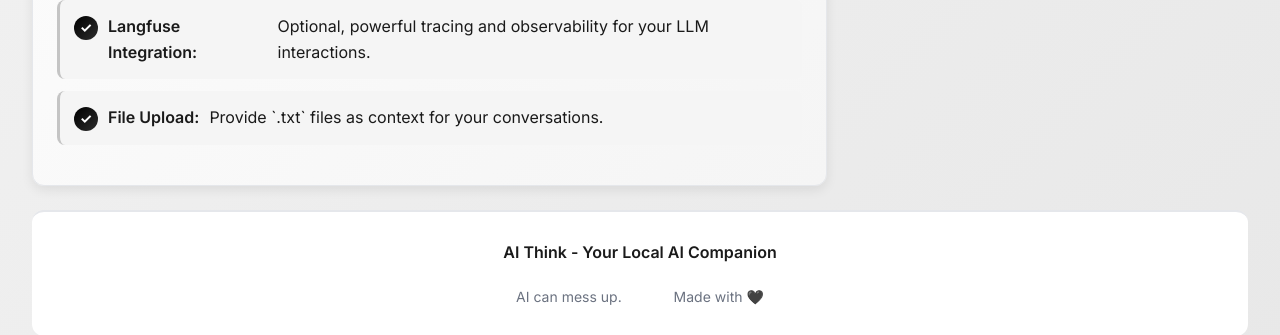
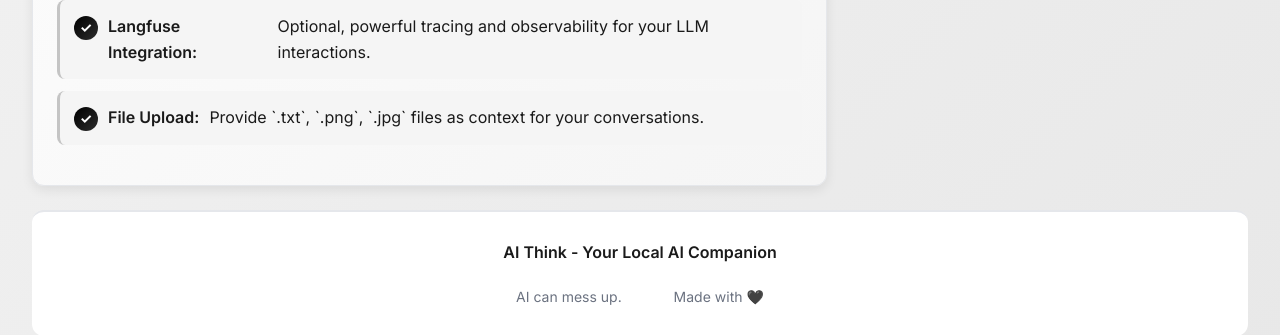
Before and after one commit to SaiSivarajuIN/ai_think, a Flask app: page /about in a window 1280 px wide. Shown: the part 1075-1410 px from the top of the page. Run offline with Flask 3, Linux system fonts and the light colour scheme.

Commit message:
v0.0.1-beta.38

```diff
--- a/requirements.txt
+++ b/requirements.txt
@@ -10,4 +10,3 @@ tzdata
 tensorboard
 protobuf
 pytesseract
-PIL
--- a/templates/about.html
+++ b/templates/about.html
@@ -366,7 +366,7 @@
                     <li><strong>Dynamic Configuration:</strong> Adjust model parameters and integration settings on the fly without restarting the server.</li>
                     <li><strong>Session Management:</strong> Bookmark, share, and resume conversations via URL session IDs.</li>
                     <li><strong>Langfuse Integration:</strong> Optional, powerful tracing and observability for your LLM interactions.</li>
-                    <li><strong>File Upload:</strong> Provide `.txt` files as context for your conversations.</li>
+                    <li><strong>File Upload:</strong> Provide `.txt`, `.png`, `.jpg` files as context for your conversations.</li>
                 </ul>
             </div>
             <div class="right-column">
```
Also changed, not shown: documentation/backend.md (+1 -1 lines).
